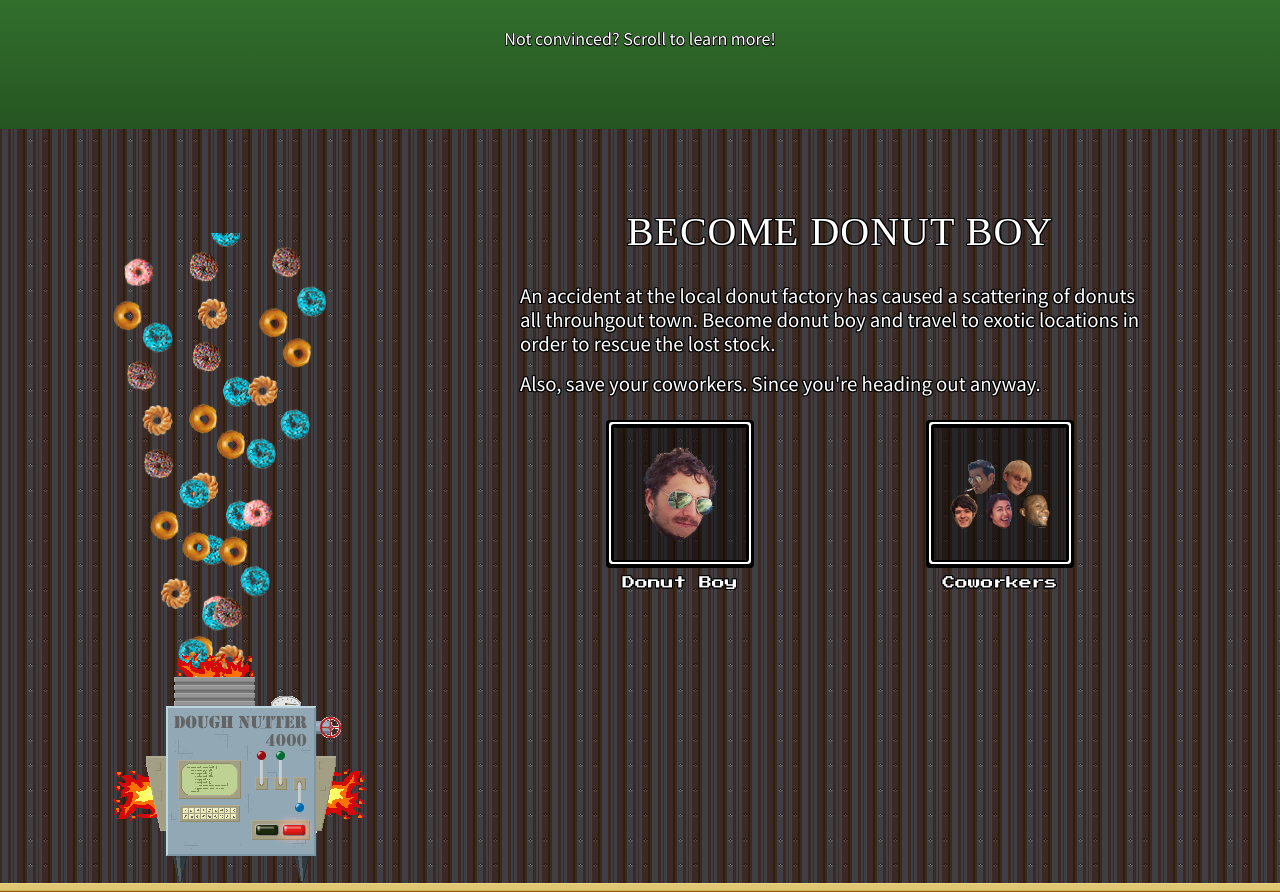
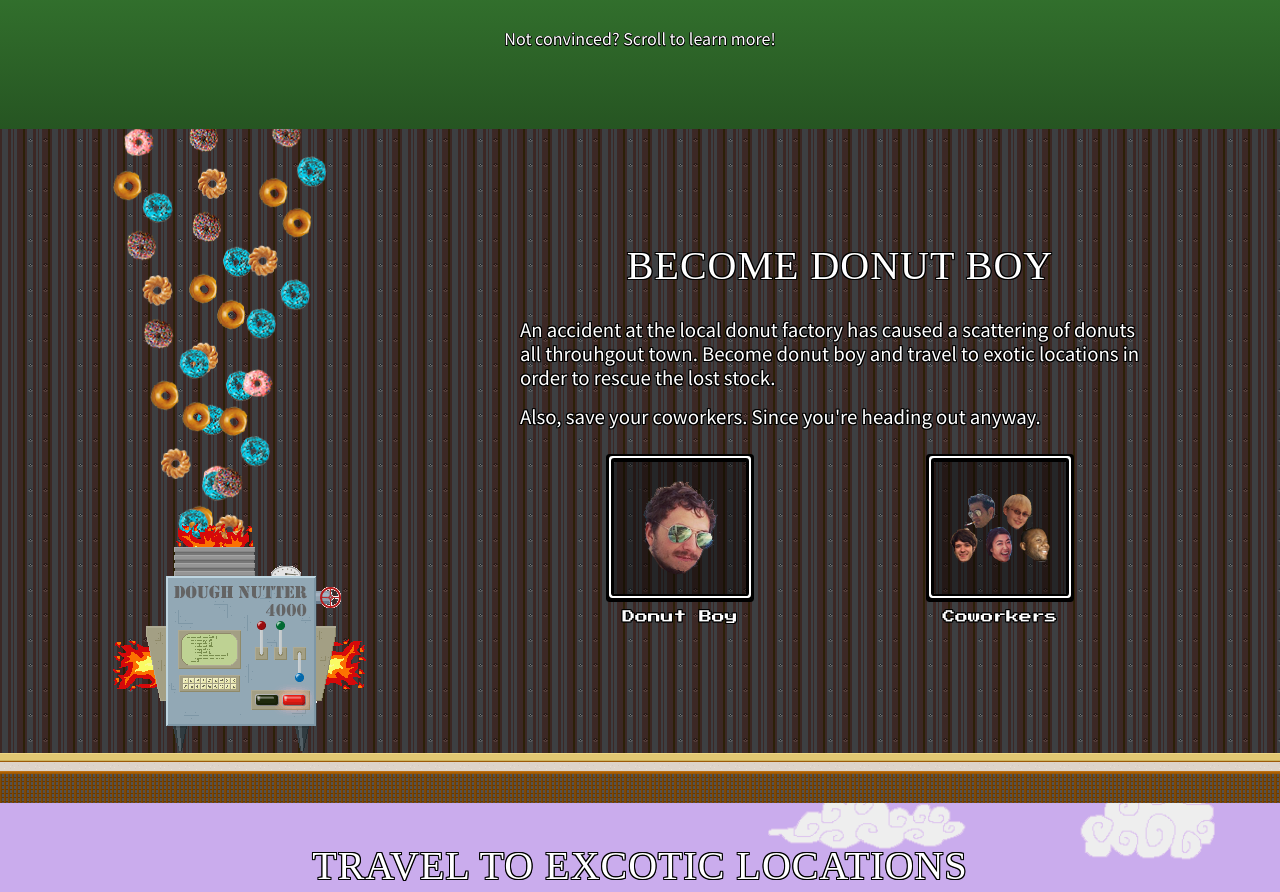
Before and after one commit to dbolesta/donut-boy-promo, a website: page src/index.html in a window 1280 px wide. Shown: the part 1204-2096 px from the top of the page. Drawn offline with nearby package versions, Linux system fonts and the light colour scheme; files that its build step writes are made by us from their sources; files whose address does not match are found by name; a web font is replaced by a local one.

Commit message:
improves spacing in Become section

```diff
--- a/src/scss/layout/_home-become.scss
+++ b/src/scss/layout/_home-become.scss
@@ -1,7 +1,8 @@
 .become {
-  padding: 10vh 0 48px;
+  // padding: 10vh 0 48px;
+  padding-bottom: 48px;
   position: relative;
-  background: url("../imgs/tile1.png") repeat;
+  background: url('../imgs/tile1.png') repeat;
   align-items: flex-end;
   z-index: -2; // this is so donut lines can appear behind dough nutter machine, but above this base section
 
@@ -11,7 +12,7 @@
     bottom: 0;
     left: 0;
     right: 0;
-    background: url("../imgs/tile2.png") repeat-x left bottom;
+    background: url('../imgs/tile2.png') repeat-x left bottom;
   }
 
   .grid {
@@ -26,10 +27,11 @@
     bottom: -24px;
     justify-content: center;
     z-index: -1; // so they appear behind machine
+    margin-top: -50px; // so the donuts go behind the div above
   }
 
   .nut-line {
-    background: url("../imgs/donutLine.png") repeat-y;
+    background: url('../imgs/donutLine.png') repeat-y;
     height: 445px;
     width: 70px;
 
@@ -39,7 +41,7 @@
       right: -21px;
       height: 440px;
       bottom: -5px;
-      border-top-left-radius: 20px;
+      // border-top-left-radius: 20px;
       animation: slide 1s linear infinite;
     }
 
@@ -53,15 +55,16 @@
       left: -21px;
       height: 440px;
       bottom: -5px;
-      border-top-right-radius: 20px;
+      // border-top-right-radius: 20px;
       animation: slide3 1s linear infinite;
     }
   }
 
   .become-text {
-    align-self: flex-start;
+    align-self: center;
     color: white;
     position: absolute;
+
     left: 0;
     right: 0;
 
```
Also changed, not shown: dist/css/main.css.
